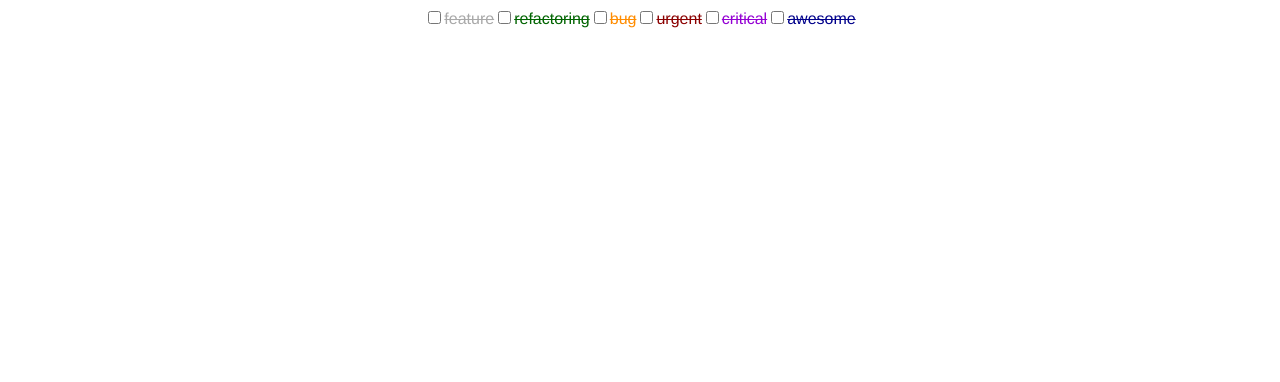
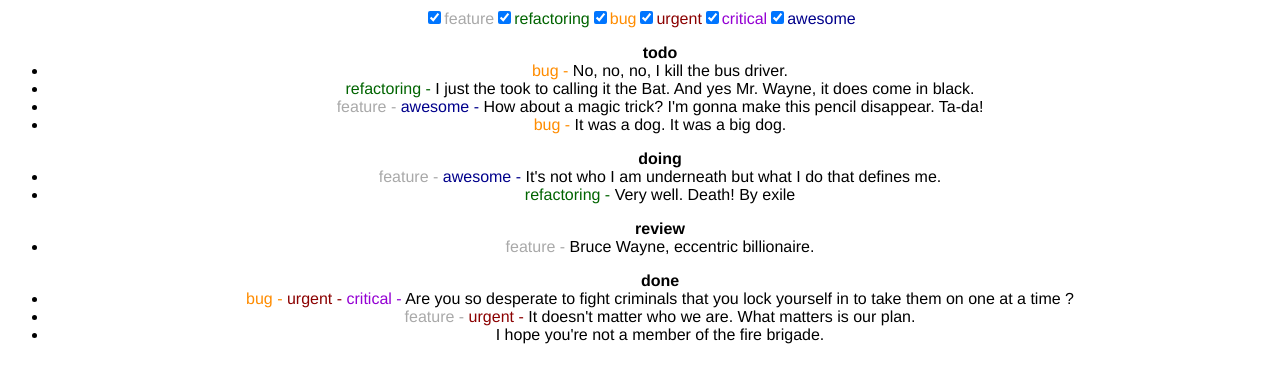
Before and after one commit to Vincere1st/vuewildts, a Vue app: page / in a window 1280 px wide. Shown: the top 382 px of the page. Built offline with nearby package versions, Linux system fonts and the light colour scheme.

Commit message:
add tickets, tags

```diff
--- /dev/null
+++ b/src/components/Affectations.vue
@@ -0,0 +1,60 @@
+<template>
+    <div class="body">
+        <ul v-for="column in this.orderColumnsWithIndex()">
+            <span class="title"> {{column.title}} </span>
+            <li v-for="ticket in orderTicketsByColumns(column.index)">
+                <span v-for="tag in tagFilter(ticket.tags)" :class="{[tag.color]:true}">{{tag.title}} - </span><span>{{ticket.content}}</span>
+            </li>
+        </ul>
+    </div>
+</template>
+
+<script lang="ts">
+    import {Component, Prop, Vue} from "vue-property-decorator";
+
+    @Component
+    export default class Affectations extends Vue {
+        @Prop({default: null})
+        readonly columns: any
+        @Prop({default: null})
+        readonly tickets: any
+        @Prop({default: null})
+        readonly tags: any
+
+        orderColumnsWithIndex() {
+            for (const index in this.columns) {
+                this.columns[index].index = index
+            }
+
+            let orderedColumns = Object.values(this.columns)
+            orderedColumns.sort((a, b) => (a.order - b.order))
+            return orderedColumns
+        }
+
+        orderTicketsByColumns(values: any) {
+            let ticketsOrdered = []
+            for (const ticket of Object.values(this.tickets)) {
+                if (ticket.column == values) {
+                    ticketsOrdered.push(ticket)
+                }
+            }
+            return ticketsOrdered
+        }
+
+        tagFilter(values) {
+            let tagFiltered: Array = []
+            for (const index in this.tags) {
+                if (values.includes(parseInt(index))) {
+                    tagFiltered.push(this.tags[index])
+                }
+            }
+            return tagFiltered
+        }
+    }
+</script>
+
+<style lang="scss">
+    .title {
+        font-weight: bold;
+    }
+</style>
--- a/src/views/Home.vue
+++ b/src/views/Home.vue
@@ -5,17 +5,18 @@
                 <input type="checkbox" v-model="tagsChecked[key]"><label :class="{ [tag.color]: true, striketrought: !tagsChecked[key] }">{{ tag.title }}</label>
             </span>
         </div>
+        <affectations :columns="columns" :tickets="tickets" :tags="tags" :showtickets="showTickets"></affectations>
     </div>
 </template>
 
 <script lang="ts">
 import {Component, Vue} from 'vue-property-decorator';
 import data from '../data';
-    // import HelloWorld from '@/components/HelloWorld.vue'; // @ is an alias to /src
+import Affectations from "@/components/Affectations.vue";
 
 @Component({
     components: {
-            // HelloWorld
+        Affectations
     },
 })
 export default class Home extends Vue {
@@ -24,20 +25,33 @@
     tags = data.tags
     tickets = data.tickets
 
-        tagsChecked:any = this.buildDefaultTagsCheck()
+    tagsChecked:any = {}
+
+    created () {
+        this.tagsChecked = this.buildDefaultTagsCheck()
+    }
 
     buildDefaultTagsCheck() {
         let defaultTagChecked: any = {}
-            for (const tag in this.tags){
+        for (const tag in this.tags) {
             defaultTagChecked[tag] = true
             Object.assign(defaultTagChecked, {tag: true})
         }
         return defaultTagChecked
     }
+
+    showTickets() {
+        console.log('tata')
+        // for (const tag in this.tags){
+        //     if (this.buildDefaultTagsCheck[tag] === true) {
+        //         console.log('toto')
+        //     }
+        // }
+    }
 }
 </script>
 
-<style lang="scss" scoped>
+<style lang="scss">
     .grey {
         color: darkgrey;
     }
```
Lines whose indentation alone changed are shown as unchanged.
